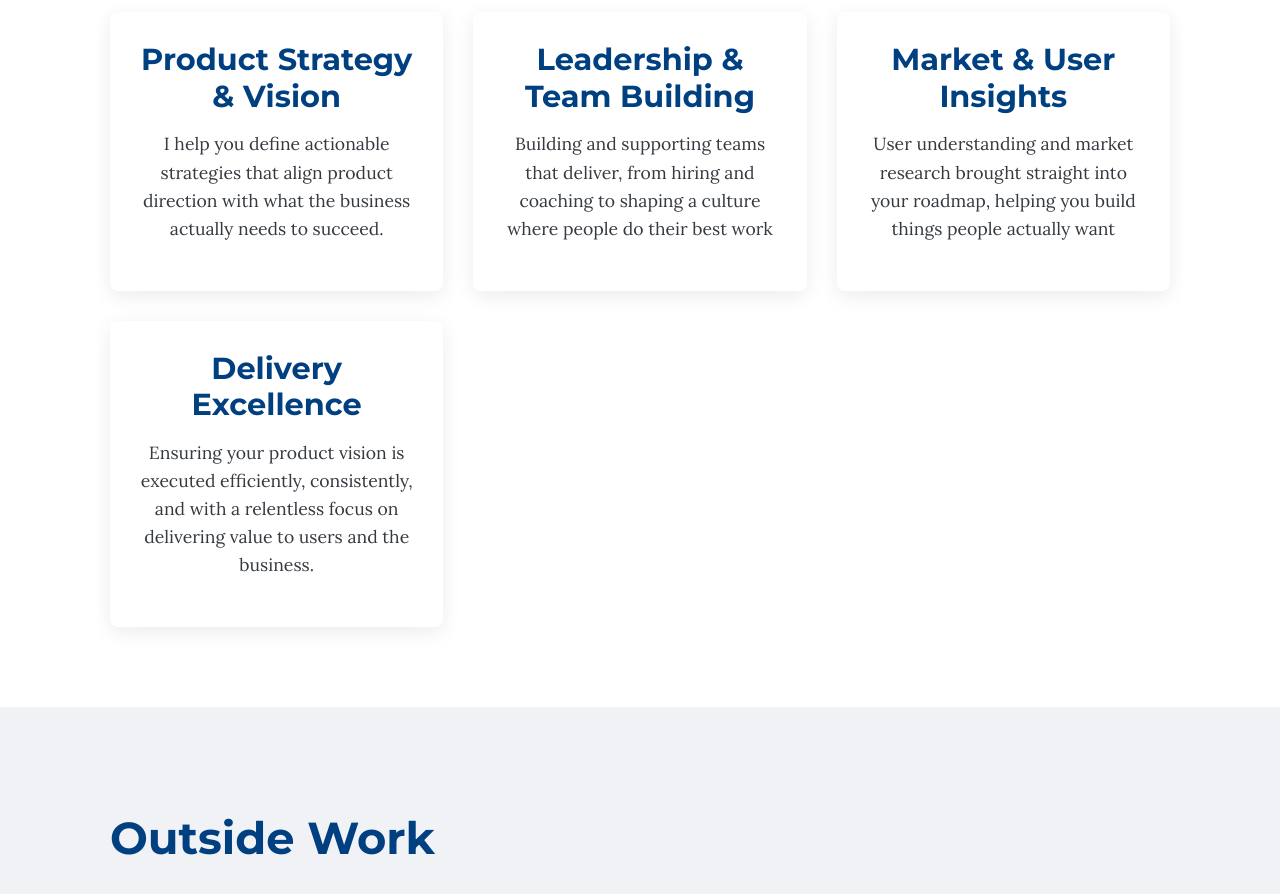
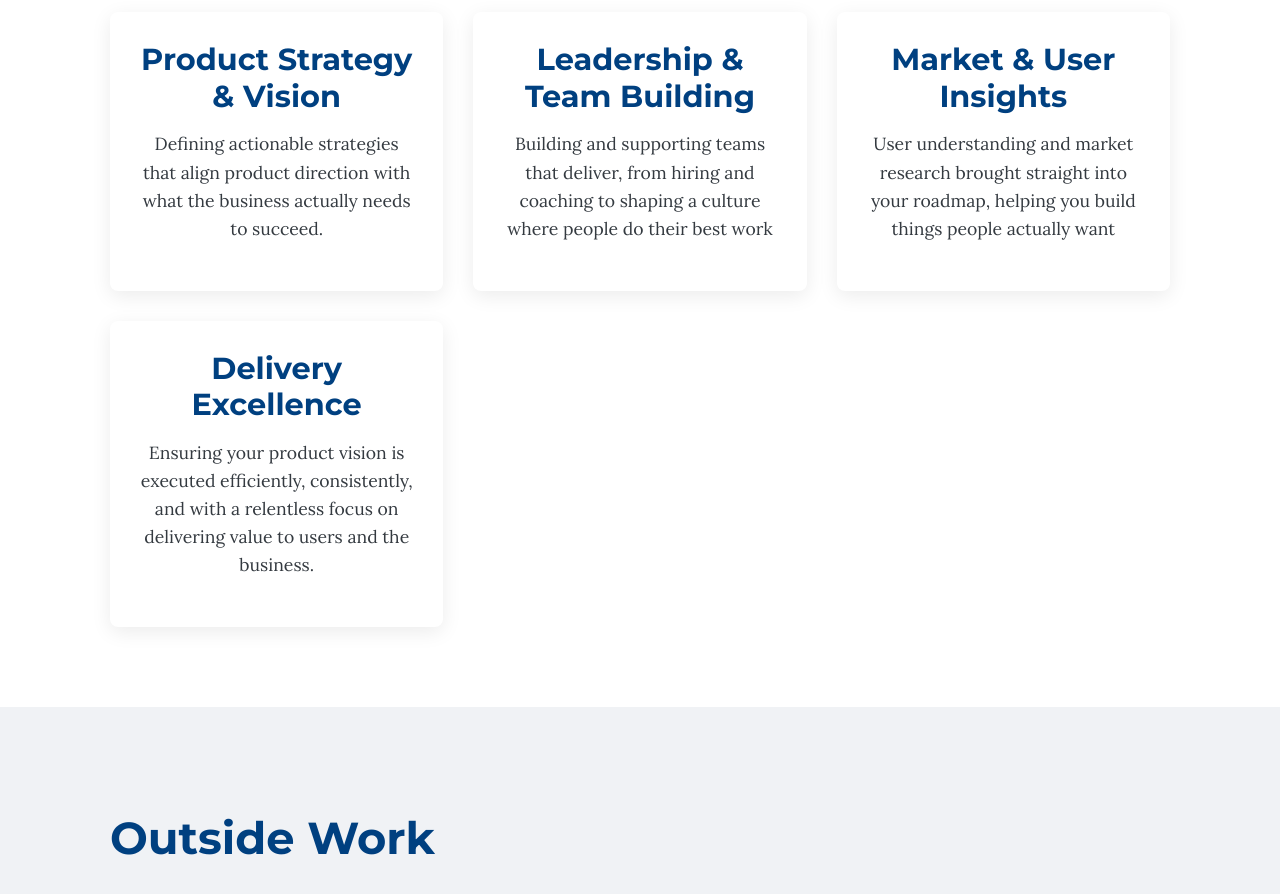
Before and after one commit to GB-Mason/gbmason.github.io, a plain HTML site: page index.html in a window 1280 px wide. Shown: the part 1240-2134 px from the top of the page. Drawn offline with Linux system fonts and the light colour scheme.

Commit message:
Update index.html

```diff
--- a/index.html
+++ b/index.html
@@ -65,7 +65,7 @@
                 <div class="service-grid">
                     <div class="service-item">
                         <h3>Product Strategy & Vision</h3>
-                        <p>I help you define actionable strategies that align product direction with what the business actually needs to succeed.</p>
+                        <p>Defining actionable strategies that align product direction with what the business actually needs to succeed.</p>
                     </div>
                     <div class="service-item">
                         <h3>Leadership & Team Building</h3>
```
